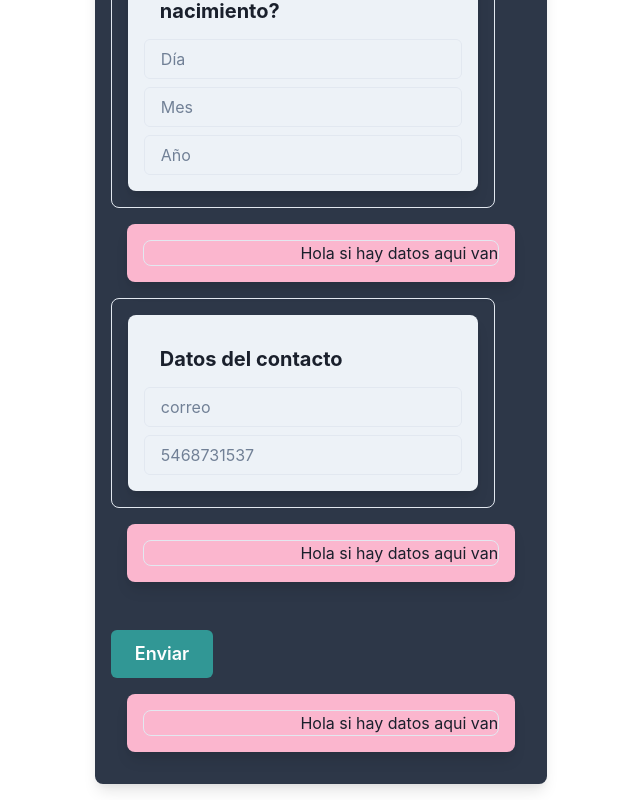
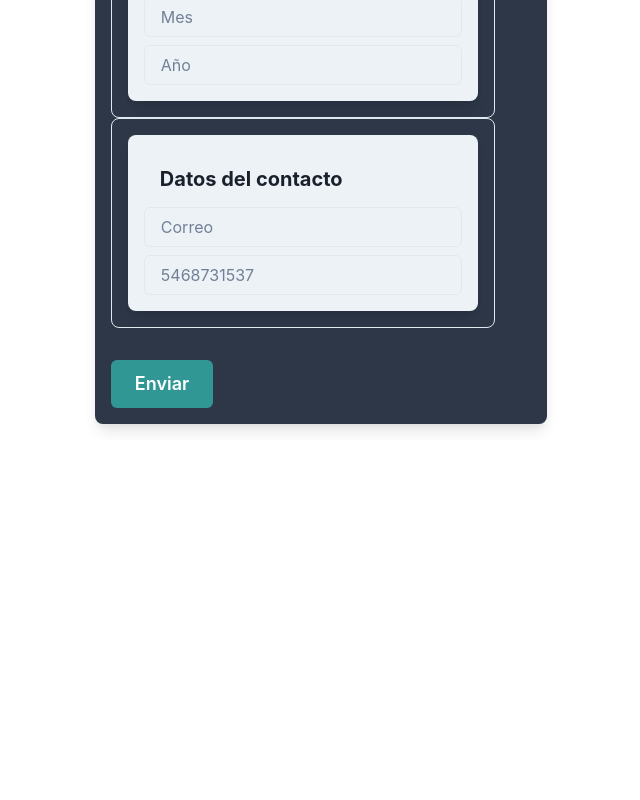
Before and after one commit to Nestor45/ChallengeChat, a React (Vite) app: page /chat in a window 1280 px wide. Shown: the part 785-1585 px from the top of the page, without its empty margins (319-959 px from the left). After the commit the page ends 1225 px from the top, so only its background shows below. Built offline with nearby package versions, Linux system fonts and the light colour scheme.

Commit message:
Envio de informacion entre componentes

```diff
--- a/src/components/chatcomponents/ChatComponent.jsx
+++ b/src/components/chatcomponents/ChatComponent.jsx
@@ -10,17 +10,13 @@ export function ChatComponent () {
                 <Box maxW='sm' borderWidth='1px' borderRadius='lg' overflow='hidden'>
                     <NameCompo />
                 </Box>
-                <DataResComponent/>
                 <Box maxW='sm' borderWidth='1px' borderRadius='lg' overflow='hidden'>
                     <DateCompo/>
                 </Box>
-                <DataResComponent/>
                 <Box maxW='sm' borderWidth='1px' borderRadius='lg' overflow='hidden'>
                     <DataCompo/>
                 </Box>
-                <DataResComponent/>
                 <Button
-
                     size="lg"
                     mt={8}
                     colorScheme='teal'
@@ -28,7 +24,6 @@ export function ChatComponent () {
                 >
                     Enviar
                 </Button>
-                <DataResComponent/>
             </Box>
         </>
     )
--- a/src/components/chatcomponents/DataCompo.jsx
+++ b/src/components/chatcomponents/DataCompo.jsx
@@ -1,9 +1,12 @@
 import { Formik, Form, Field} from 'formik'
 import { Heading, FormControl, FormLabel, FormErrorMessage, Input, Box, Text } from "@chakra-ui/react"
 import { useState } from 'react'
+import { DataResComponent } from "./DataResComponent";
 
 export function DataCompo () {
+
     const [data, setData] = useState({})
+
     return (
         <>
             <Box shadow='lg' bg="gray.100" p="4" m="4" borderRadius="lg">
@@ -25,16 +28,16 @@ export function DataCompo () {
                         <Heading as="h4" size="md" m="4" mb={4}>Datos del contacto</Heading>
                         <Field name="email">
                             {({ field, form }) =>
-                                <FormControl isInvalid={form.errors.day && form.touched.day}>
+                                <FormControl isInvalid={form.errors.email && form.touched.email}>
                                     <FormLabel htmlFor='email'></FormLabel>
-                                    <Input {...field} id='email' type="email" placeholder='correo' />
+                                    <Input {...field} id='email' type="email" placeholder='Correo' />
                                     <FormErrorMessage>{form.errors.email}</FormErrorMessage>
                                 </FormControl>
                             }
                         </Field>
                         <Field name="phone">
                             {({ field, form }) =>
-                                <FormControl isInvalid={form.errors.day && form.touched.day}>
+                                <FormControl isInvalid={form.errors.phone && form.touched.phone}>
                                     <FormLabel htmlFor='phone'></FormLabel>
                                     <Input {...field} id='phone' placeholder='5468731537' />
                                     <FormErrorMessage>{form.errors.phone}</FormErrorMessage>
--- a/src/components/chatcomponents/DataResComponent.jsx
+++ b/src/components/chatcomponents/DataResComponent.jsx
@@ -1,13 +1,20 @@
-import { Box, Text} from "@chakra-ui/react"
+import { Box, Text, Spacer, Flex } from "@chakra-ui/react"
 
-export function DataResComponent () {
+export function DataResComponent (props) {
+
     return (
         <>
-            <Box shadow='lg' bg="pink.200" p="4" m="4" borderRadius="lg">
-                <Box maxW='sm' borderWidth='1px' borderRadius='lg' overflow='hidden'>
-                    <Text align="end">Hola si hay datos aqui van </Text>
-                </Box>
-            </Box>
+            {props.values.name.length === 0 ? <></> : (
+                <Flex>
+                    <Spacer />
+                    <Box shadow='lg' bg="pink.200" p="4" m="4" borderRadius="lg">
+                        <Box maxW='sm' borderWidth='1px' borderRadius='lg' overflow='hidden'>
+                            <Text align="end"> {props.values.name} {props.values.second_name} {props.values.last_name} {props.values.last_name_mom} </Text>
+                        </Box>
+                    </Box>
+                </Flex>
+
+            )}
         </>
     )
 }
--- a/src/components/chatcomponents/DateCompo.jsx
+++ b/src/components/chatcomponents/DateCompo.jsx
@@ -3,7 +3,9 @@ import { Heading, FormControl, FormLabel, FormErrorMessage, Input, Box, Text } f
 import { useState } from 'react'
 
 export function DateCompo () {
+
     const [date, setDate] = useState('')
+
     return (
         <>
             <Box shadow='lg' bg="gray.100" p="4" m="4" borderRadius="lg">
--- a/src/components/chatcomponents/NameCompo.jsx
+++ b/src/components/chatcomponents/NameCompo.jsx
@@ -1,8 +1,11 @@
 import { Formik, Form, Field} from 'formik'
-import { Heading, FormControl, FormLabel, FormErrorMessage, Input, Box, Text } from "@chakra-ui/react"
+import { Heading, FormControl, FormLabel, FormErrorMessage, Input, Box, Spacer } from "@chakra-ui/react"
 import { useState } from 'react'
+import { DataResComponent } from "./DataResComponent";
 export function NameCompo() {
+
     const [name, setName] = useState('')
+
     return (
         <>
             <Box shadow='lg' bg="gray.100" p="4" m="4" borderRadius="lg">
@@ -69,7 +72,8 @@ export function NameCompo() {
                                     </FormControl>
                                 )}
                             </Field>
-                            <Text>{ name }</Text>
+
+                            <DataResComponent {...props}/>
                         </Form>
                     )}
                 </Formik>
```
